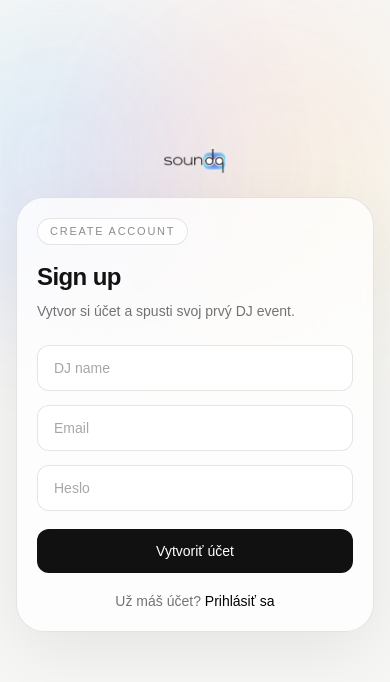
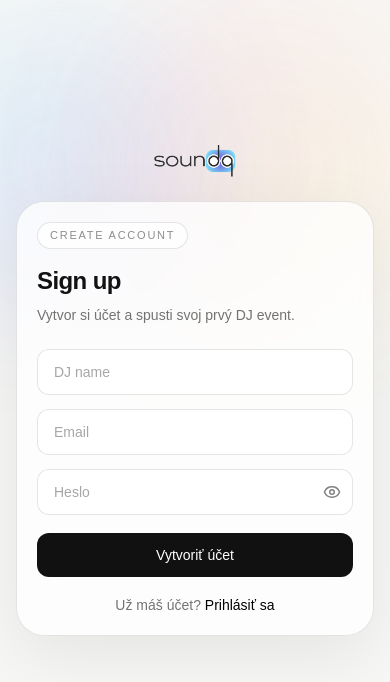
Before and after one commit to chalankolachtanovity/requestit, a Next.js app: page /signup in a window 390 px wide. Shown: the top 682 px of the page. Built offline with nearby package versions, Linux system fonts and the light colour scheme; no server answers.

Commit message:
Added password hide/show, added links to logo_text to homepage

```diff
--- a/app/login/page.tsx
+++ b/app/login/page.tsx
@@ -4,11 +4,14 @@ import Image from "next/image";
 import { useState } from "react";
 import { useRouter } from "next/navigation";
 import { getSupabaseBrowserClient } from "@/lib/supabase/browser";
+import { Eye, EyeOff } from "lucide-react";
+import Link from "next/link";
 
 export default function LoginPage() {
   const supabase = getSupabaseBrowserClient();
   const router = useRouter();
 
+  const [showPassword, setShowPassword] = useState(false);
   const [email, setEmail] = useState("");
   const [password, setPassword] = useState("");
   const [loading, setLoading] = useState(false);
@@ -61,14 +64,16 @@ export default function LoginPage() {
         <div className="mb-6 flex items-center gap-3 sm:mb-8">
 
 
+        <Link href="/">
           <Image
             src="/logo_text.png"
             alt="SoundQ"
             width={220}
             height={64}
-            className="h-8 w-auto sm:h-18"
+            className="h-8 w-auto sm:h-18 cursor-pointer"
             priority
           />
+        </Link>
         </div>
 
         {/* card */}
@@ -100,13 +105,27 @@ export default function LoginPage() {
               className="w-full rounded-xl border border-black/10 bg-white/90 px-4 py-3 text-sm outline-none transition placeholder:text-black/35 focus:border-black/25 focus:ring-2 focus:ring-black/5"
             />
 
-            <input
-              type="password"
-              placeholder="Heslo"
-              value={password}
-              onChange={(e) => setPassword(e.target.value)}
-              className="w-full rounded-xl border border-black/10 bg-white/90 px-4 py-3 text-sm outline-none transition placeholder:text-black/35 focus:border-black/25 focus:ring-2 focus:ring-black/5"
-            />
+            <div className="relative">
+              <input
+                type={showPassword ? "text" : "password"}
+                placeholder="Heslo"
+                value={password}
+                onChange={(e) => setPassword(e.target.value)}
+                className="w-full rounded-xl border border-black/10 bg-white/90 px-4 py-3 pr-12 text-sm outline-none transition placeholder:text-black/35 focus:border-black/25 focus:ring-2 focus:ring-black/5"
+              />
+
+              <button
+                type="button"
+                onClick={() => setShowPassword((prev) => !prev)}
+                className="absolute right-3 top-1/2 -translate-y-1/2 text-black/50 hover:text-black"
+              >
+                {showPassword ? (
+                  <EyeOff size={18} />
+                ) : (
+                  <Eye size={18} />
+                )}
+              </button>
+            </div>
 
             <button
               type="submit"
--- a/app/page.tsx
+++ b/app/page.tsx
@@ -480,14 +480,14 @@ export default function HomePage() {
 
               <div className="flex items-center gap-5 text-sm text-black/60">
                 <a
-                  href="objednajsa7@gmail.com"
+                  href="mailto:samuelzatko07@gmail.com"
                   className="transition hover:text-black"
                 >
                   {t.footerContact}
                 </a>
 
                 <a
-                  href="https://instagram.com/soundq"
+                  href="https://instagram.com/sound.queue/"
                   target="_blank"
                   rel="noopener noreferrer"
                   className="transition hover:text-black"
--- a/app/signup/page.tsx
+++ b/app/signup/page.tsx
@@ -4,10 +4,13 @@ import Image from "next/image";
 import { useState } from "react";
 import { useRouter } from "next/navigation";
 import { getSupabaseBrowserClient } from "@/lib/supabase/browser";
+import { Eye, EyeOff } from "lucide-react";
+import Link from "next/link";
 
 export default function SignupPage() {
   const supabase = getSupabaseBrowserClient();
   const router = useRouter();
+  const [showPassword, setShowPassword] = useState(false);
 
   const [email, setEmail] = useState("");
   const [password, setPassword] = useState("");
@@ -73,14 +76,16 @@ export default function SignupPage() {
         <div className="mb-6 flex items-center gap-3 sm:mb-8">
 
 
+          <Link href="/">
             <Image
               src="/logo_text.png"
               alt="SoundQ"
               width={220}
               height={64}
-            className="h-6 w-auto sm:h-18"
+              className="h-8 w-auto sm:h-18 cursor-pointer"
               priority
             />
+          </Link>
         </div>
 
         {/* card */}
@@ -120,13 +125,27 @@ export default function SignupPage() {
               className="w-full rounded-xl border border-black/10 bg-white/90 px-4 py-3 text-sm outline-none transition placeholder:text-black/35 focus:border-black/25 focus:ring-2 focus:ring-black/5"
             />
 
+            <div className="relative">
               <input
-              type="password"
+                type={showPassword ? "text" : "password"}
                 placeholder="Heslo"
                 value={password}
                 onChange={(e) => setPassword(e.target.value)}
-              className="w-full rounded-xl border border-black/10 bg-white/90 px-4 py-3 text-sm outline-none transition placeholder:text-black/35 focus:border-black/25 focus:ring-2 focus:ring-black/5"
+                className="w-full rounded-xl border border-black/10 bg-white/90 px-4 py-3 pr-12 text-sm outline-none transition placeholder:text-black/35 focus:border-black/25 focus:ring-2 focus:ring-black/5"
               />
+
+              <button
+                type="button"
+                onClick={() => setShowPassword((prev) => !prev)}
+                className="absolute right-3 top-1/2 -translate-y-1/2 text-black/50 hover:text-black"
+              >
+                {showPassword ? (
+                  <EyeOff size={18} />
+                ) : (
+                  <Eye size={18} />
+                )}
+              </button>
+            </div>
 
             <button
               type="submit"
--- a/package.json
+++ b/package.json
@@ -11,6 +11,7 @@
   "dependencies": {
     "@supabase/ssr": "^0.9.0",
     "@supabase/supabase-js": "^2.100.1",
+    "lucide-react": "^1.7.0",
     "next": "16.2.1",
     "react": "19.2.4",
     "react-dom": "19.2.4",
```
Also changed, not shown: 1 other file (tests, documents, lock files or other folders). Lines whose indentation alone changed are shown as unchanged.
